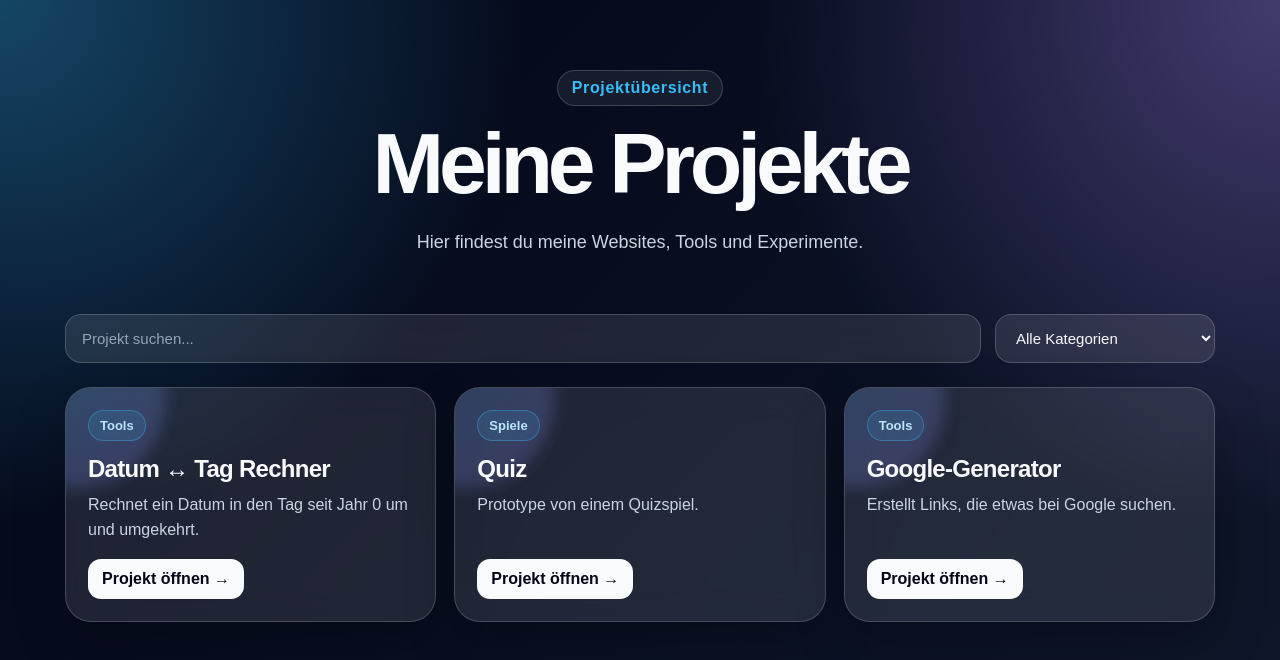
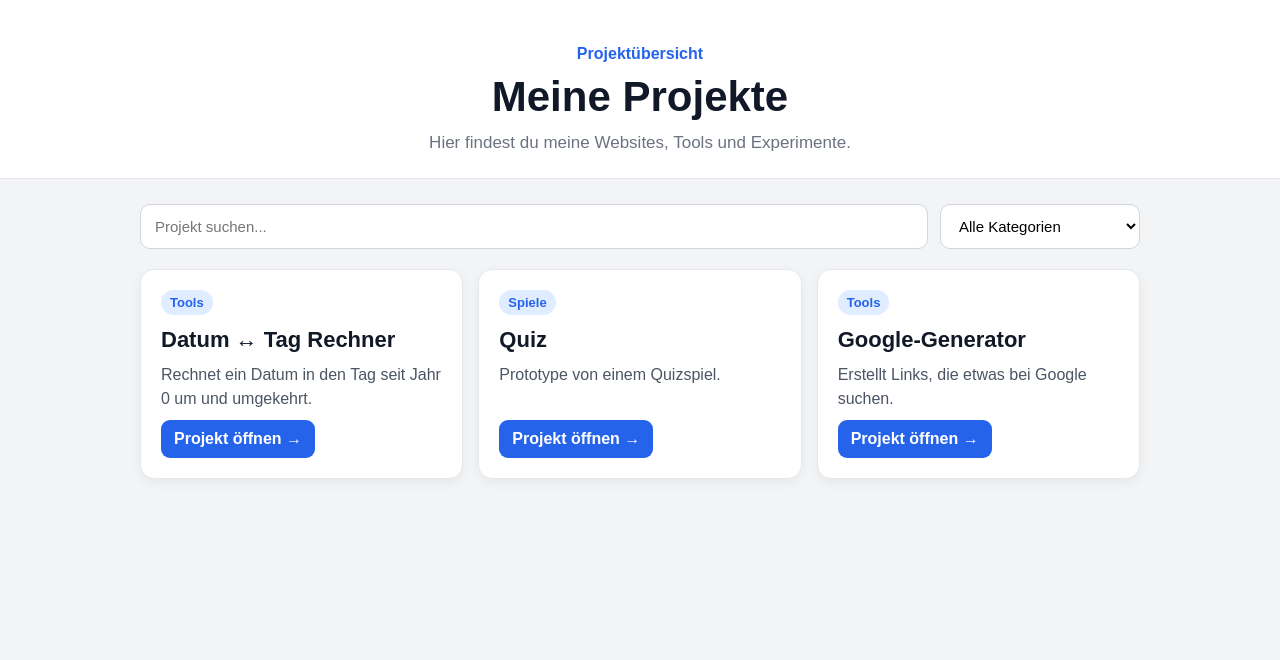
Before and after one commit to langerschlanger/Homepage, a plain HTML site: page index.html in a window 1280 px wide. Drawn offline with Linux system fonts and the light colour scheme.

Commit message:
style.css

```diff
--- a/style.css
+++ b/style.css
@@ -2,147 +2,82 @@
   box-sizing: border-box;
 }
 
-:root {
-  --bg: #0f172a;
-  --card: rgba(255, 255, 255, 0.10);
-  --card-hover: rgba(255, 255, 255, 0.16);
-  --text: #f8fafc;
-  --muted: #cbd5e1;
-  --accent: #38bdf8;
-  --accent-2: #a78bfa;
-  --border: rgba(255, 255, 255, 0.18);
-  --shadow: rgba(0, 0, 0, 0.25);
-}
-
 body {
   margin: 0;
-  min-height: 100vh;
-  font-family: Arial, Helvetica, sans-serif;
-  background:
-    radial-gradient(circle at top left, rgba(56, 189, 248, 0.35), transparent 35%),
-    radial-gradient(circle at top right, rgba(167, 139, 250, 0.35), transparent 35%),
-    linear-gradient(135deg, #020617, var(--bg));
-  color: var(--text);
+  font-family: Arial, sans-serif;
+  background: #f3f4f6;
+  color: #111827;
 }
 
 .hero {
-  padding: 70px 20px 35px;
+  padding: 45px 20px 25px;
   text-align: center;
-}
-
-.hero-content {
-  max-width: 850px;
-  margin: 0 auto;
+  background: white;
+  border-bottom: 1px solid #e5e7eb;
 }
 
 .eyebrow {
-  display: inline-block;
-  margin: 0 0 14px;
-  padding: 8px 14px;
-  border: 1px solid var(--border);
-  border-radius: 999px;
-  color: var(--accent);
-  background: rgba(255, 255, 255, 0.07);
-  backdrop-filter: blur(12px);
+  margin: 0 0 10px;
+  color: #2563eb;
   font-weight: bold;
-  letter-spacing: 0.04em;
 }
 
 h1 {
   margin: 0;
-  font-size: clamp(42px, 8vw, 86px);
-  line-height: 1;
-  letter-spacing: -0.06em;
+  font-size: 42px;
 }
 
 .subtitle {
-  max-width: 650px;
-  margin: 22px auto 0;
-  color: var(--muted);
-  font-size: 18px;
-  line-height: 1.6;
+  margin: 12px auto 0;
+  max-width: 600px;
+  color: #6b7280;
+  font-size: 17px;
 }
 
 main {
-  width: min(1150px, calc(100% - 36px));
-  margin: 0 auto;
+  width: min(1000px, calc(100% - 32px));
+  margin: 25px auto;
 }
 
 .controls {
   display: grid;
-  grid-template-columns: 1fr 220px;
-  gap: 14px;
-  margin: 22px 0 24px;
+  grid-template-columns: 1fr 200px;
+  gap: 12px;
+  margin-bottom: 20px;
 }
 
 input,
 select {
   width: 100%;
-  padding: 14px 16px;
-  border: 1px solid var(--border);
-  border-radius: 16px;
-  outline: none;
-  background: rgba(255, 255, 255, 0.10);
-  color: var(--text);
+  padding: 12px 14px;
+  border: 1px solid #d1d5db;
+  border-radius: 10px;
+  background: white;
   font-size: 15px;
-  backdrop-filter: blur(12px);
-}
-
-select option {
-  color: #0f172a;
-}
-
-input::placeholder {
-  color: #94a3b8;
 }
 
 input:focus,
 select:focus {
-  border-color: var(--accent);
-  box-shadow: 0 0 0 4px rgba(56, 189, 248, 0.16);
+  outline: none;
+  border-color: #2563eb;
 }
 
 .grid {
   display: grid;
-  grid-template-columns: repeat(auto-fit, minmax(260px, 1fr));
-  gap: 18px;
-  padding-bottom: 50px;
+  grid-template-columns: repeat(auto-fit, minmax(250px, 1fr));
+  gap: 15px;
 }
 
 .card {
-  position: relative;
-  overflow: hidden;
-  min-height: 235px;
-  padding: 22px;
-  border: 1px solid var(--border);
-  border-radius: 26px;
-  background: var(--card);
-  box-shadow: 0 20px 50px var(--shadow);
-  backdrop-filter: blur(18px);
-  transition: transform 0.22s ease, background 0.22s ease, border-color 0.22s ease;
-}
-
-.card::before {
-  content: "";
-  position: absolute;
-  inset: -80px auto auto -80px;
-  width: 180px;
-  height: 180px;
-  border-radius: 50%;
-  background: linear-gradient(135deg, var(--accent), var(--accent-2));
-  opacity: 0.22;
-  filter: blur(8px);
-}
-
-.card:hover {
-  transform: translateY(-6px);
-  background: var(--card-hover);
-  border-color: rgba(255, 255, 255, 0.32);
+  background: white;
+  border: 1px solid #e5e7eb;
+  border-radius: 14px;
+  padding: 20px;
+  min-height: 210px;
+  box-shadow: 0 4px 12px rgba(0, 0, 0, 0.05);
 }
 
 .card-content {
-  position: relative;
-  z-index: 1;
   display: flex;
   flex-direction: column;
   height: 100%;
@@ -150,52 +85,46 @@ select:focus {
 
 .tag {
   width: fit-content;
-  margin-bottom: 14px;
-  padding: 7px 11px;
-  border: 1px solid rgba(56, 189, 248, 0.35);
+  margin-bottom: 12px;
+  padding: 5px 9px;
   border-radius: 999px;
-  background: rgba(56, 189, 248, 0.12);
-  color: #bae6fd;
+  background: #e0ecff;
+  color: #2563eb;
   font-size: 13px;
   font-weight: bold;
 }
 
 .card h2 {
   margin: 0 0 10px;
-  font-size: 24px;
-  letter-spacing: -0.03em;
+  font-size: 22px;
 }
 
 .card p {
   margin: 0;
-  color: var(--muted);
-  line-height: 1.55;
+  color: #4b5563;
+  line-height: 1.5;
 }
 
 .button {
-  display: inline-flex;
-  align-items: center;
-  justify-content: center;
+  display: inline-block;
   width: fit-content;
   margin-top: auto;
-  padding: 11px 14px;
-  border-radius: 13px;
-  background: var(--text);
-  color: #020617;
+  padding: 10px 13px;
+  border-radius: 9px;
+  background: #2563eb;
+  color: white;
   text-decoration: none;
   font-weight: bold;
-  transition: transform 0.2s ease, opacity 0.2s ease;
 }
 
 .button:hover {
-  transform: scale(1.03);
-  opacity: 0.9;
+  background: #1d4ed8;
 }
 
 .empty {
   text-align: center;
-  color: var(--muted);
-  font-size: 18px;
+  color: #6b7280;
+  font-size: 17px;
   padding: 30px;
 }
 
@@ -203,24 +132,12 @@ select:focus {
   display: none;
 }
 
-footer {
-  width: min(1150px, calc(100% - 36px));
-  margin: 0 auto;
-  padding: 10px 0 35px;
-  color: #94a3b8;
-  text-align: center;
-}
-
 @media (max-width: 700px) {
-  .hero {
-    padding-top: 45px;
+  h1 {
+    font-size: 34px;
   }
 
   .controls {
     grid-template-columns: 1fr;
   }
-
-  .card {
-    min-height: 220px;
-  }
 }
```
